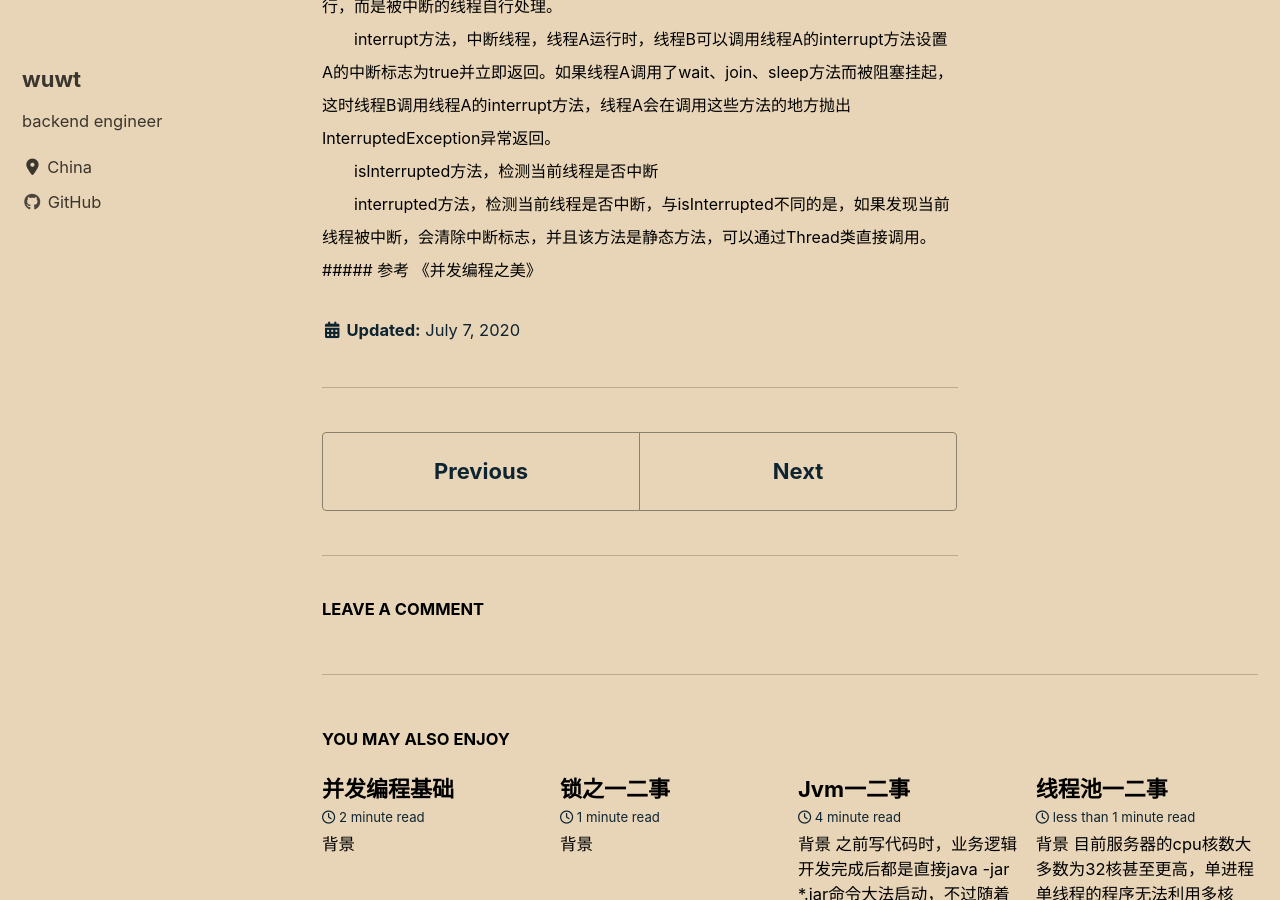
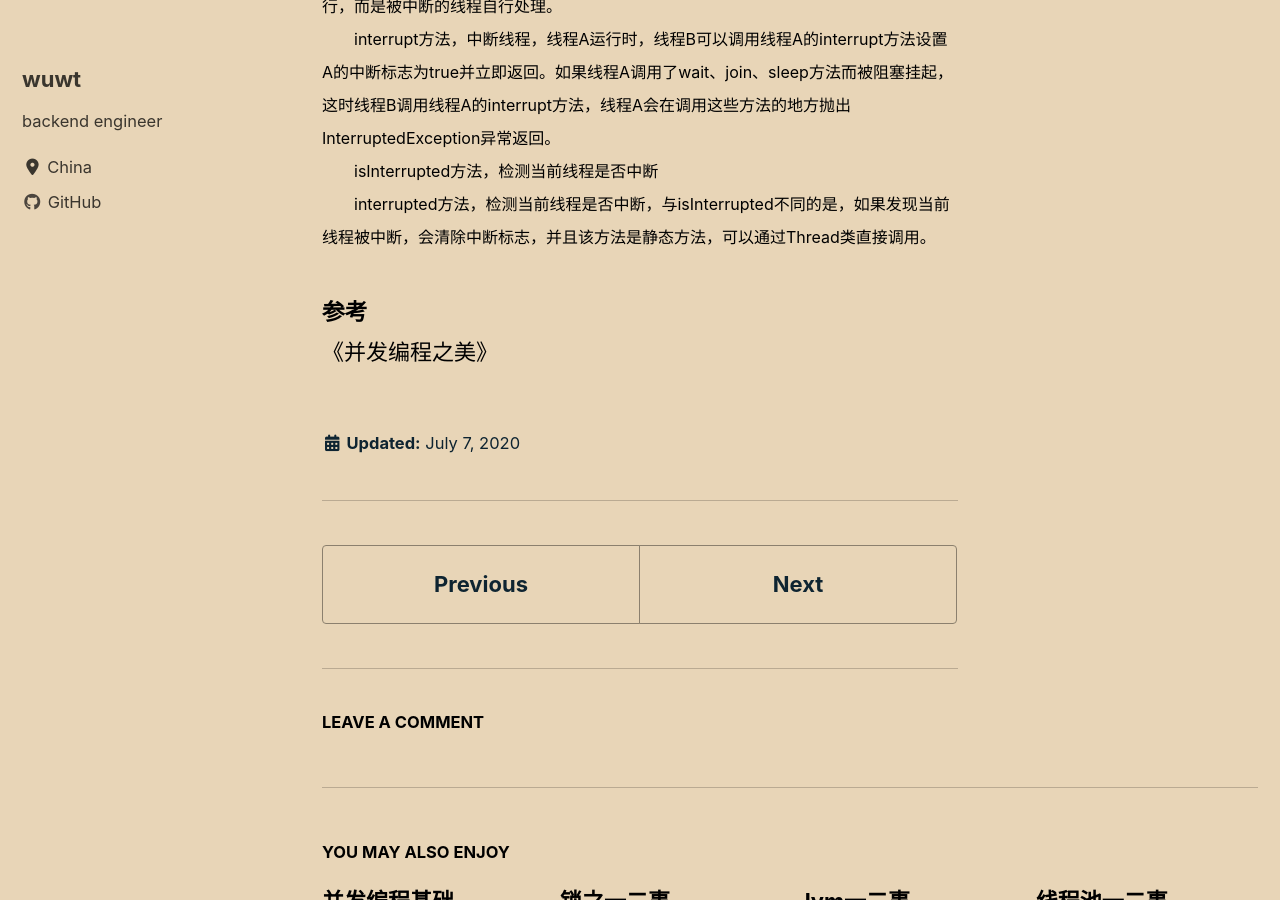
Before and after one commit to wuwtBeyond/wuwtBeyond.github.io, a Jekyll site: the page built from _posts/2020-07-07-并发中的那些基础方法.md, in a window 1280 px wide and 900 px high, scrolled down 2527 px. Built offline with Jekyll 4.4.1, drawn with Linux system fonts in a browser that asks for light colours; cached includes are drawn as plain includes; nearby versions of some CDN libraries; comment, search, counter and statistics services are not loaded.

Commit message:
update 更新文章

```diff
--- a/_posts/2020-07-07-并发中的那些基础方法.md
+++ b/_posts/2020-07-07-并发中的那些基础方法.md
@@ -63,7 +63,7 @@ PS：notifyAll方法<br>
 &emsp;&emsp;interrupt方法，中断线程，线程A运行时，线程B可以调用线程A的interrupt方法设置A的中断标志为true并立即返回。如果线程A调用了wait、join、sleep方法而被阻塞挂起，这时线程B调用线程A的interrupt方法，线程A会在调用这些方法的地方抛出InterruptedException异常返回。<br>
 &emsp;&emsp;isInterrupted方法，检测当前线程是否中断<br>
 &emsp;&emsp;interrupted方法，检测当前线程是否中断，与isInterrupted不同的是，如果发现当前线程被中断，会清除中断标志，并且该方法是静态方法，可以通过Thread类直接调用。<br>
-<font size="3">
+</font>
 
 ##### 参考
 《并发编程之美》
```
